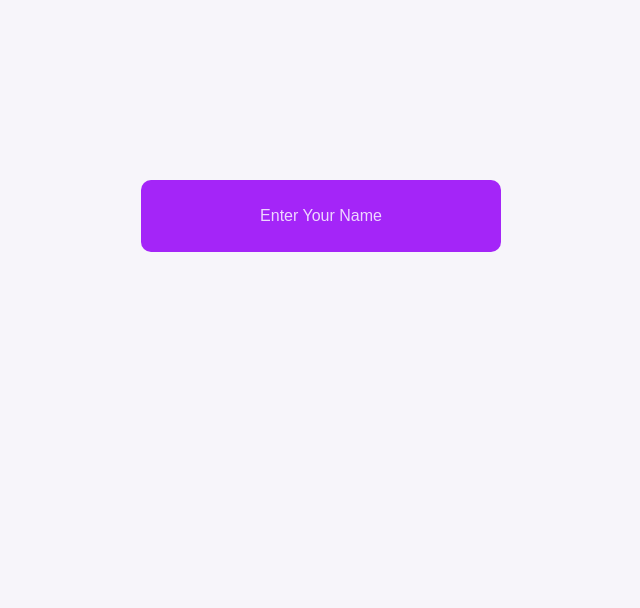
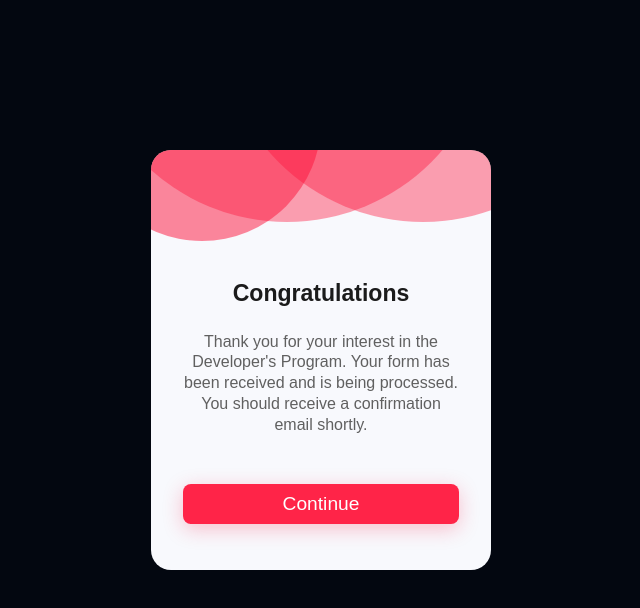
Before and after one commit to Jaweria-kamran22/congratulations-card, a plain HTML site: page index.html in a window 1280 px wide. Shown: the part 40-648 px from the top of the page, without its empty margins (319-959 px from the left). Drawn offline with Linux system fonts and the light colour scheme.

Commit message:
commit changes

```diff
--- a/index.html
+++ b/index.html
@@ -4,10 +4,23 @@
     <meta charset="UTF-8" />
     <meta http-equiv="X-UA-Compatible" content="IE=edge" />
     <meta name="viewport" content="width=device-width, initial-scale=1.0" />
-    <title>Document</title>
+    <title>congrats card</title>
     <link rel="stylesheet" href="./style.css" />
   </head>
   <body>
-    <input type="text" placeholder="Enter Your Name" />
+    <div class="container">
+      <div class="bg-circles">
+        <div id="circle-1"></div>
+        <div id="circle-2"></div>
+        <div id="circle-3"></div>
+      </div>
+      <h1 id="title">Congratulations</h1>
+      <p class="conf-text">
+        Thank you for your interest in the Developer's Program. Your form has
+        been received and is being processed. You should receive a confirmation
+        email shortly.
+      </p>
+      <button id="btn-continue">Continue</button>
+    </div>
   </body>
 </html>
--- a/style.css
+++ b/style.css
@@ -1,32 +1,99 @@
+* {
+  box-sizing: border-box;
+  margin: 0;
+  padding: 0;
+}
 body {
+  height: 100vh;
+  width: 100%;
+  font-family: Arial, Helvetica, sans-serif;
   display: flex;
-  min-height: 9vh;
-  margin-top: 220px;
   justify-content: center;
-  font-family: Verdana, Geneva, Tahoma, sans-serif;
-  background-color: #f7f5fa;
+  align-items: center;
+  background-color: #030710;
+}
+.container {
+  width: 340px;
+  height: 420px;
+  padding: 2rem;
+  border-radius: 20px;
+  position: relative;
+  overflow: hidden;
+  background-color: #f8f9fd;
 }
 
-input {
-  width: 25vw;
-  padding: 20px;
-  background-color: #a425f8;
-  outline: none;
+.bg-circles div {
+  aspect-ratio: 1/1;
+  background-color: rgb(253, 19, 58);
+  border-radius: 50%;
+  position: absolute;
+}
+#circle-1 {
+  width: 70%;
+  left: -20%;
+  top: -35%;
+  opacity: 0.5;
+}
+#circle-2 {
+  width: 120%;
+  left: -20%;
+  top: -80%;
+  opacity: 0.4;
+}
+#circle-3 {
+  width: 120%;
+  left: 20%;
+  top: -80%;
+  opacity: 0.4;
+}
+#title {
+  margin-top: 35%;
+  text-align: center;
+  font-size: 1.6rem;
+  color: #1b1b1b;
+  animation: breathing 3s linear infinite;
+}
+@keyframes breathing {
+  0%,
+  100% {
+    -webkit-transform: scale(0.9);
+    -ms-transform: scale(0.9);
+    transform: scale(0.9);
+  }
+
+  25% {
+    -webkit-transform: scale(1);
+    -ms-transform: scale(1);
+    transform: scale(1);
+  }
+
+  60% {
+    -webkit-transform: scale(0.9);
+    -ms-transform: scale(0.9);
+    transform: scale(0.9);
+  }
+}
+
+.conf-text {
+  margin-top: 1.5rem;
+  line-height: 130%;
+  text-align: center;
+  color: #606060;
+}
+#btn-continue {
+  width: 100%;
+  height: 2.5rem;
+  margin-top: 3rem;
+  font-size: 1.2rem;
+  color: #fff;
   border: none;
-  border-radius: 10px;
-  color: white;
-  text-align: center;
-  font-size: 17px;
-  text-transform: capitalize;
-  transition: 0.2s;
+  border-radius: 8px;
+  transition: 0.5s;
+  background-color: rgb(255, 36, 72);
+  box-shadow: 0 5px 20px rgba(253, 19, 58, 0.25);
 }
-input:hover {
-  transition: 0.5s;
-  width: 30vw;
-  transform: scale(1, 1);
-  box-shadow: 0px 0px 30px 2px #a425f83f;
+#btn-continue:hover {
+  -webkit-transform: scale(1.05);
+  -ms-transform: scale(1.05);
+  transform: scale(1.05);
 }
-input::placeholder {
-  color: rgba(255, 255, 255, 0.815);
-  font-size: 16px;
-}
```
